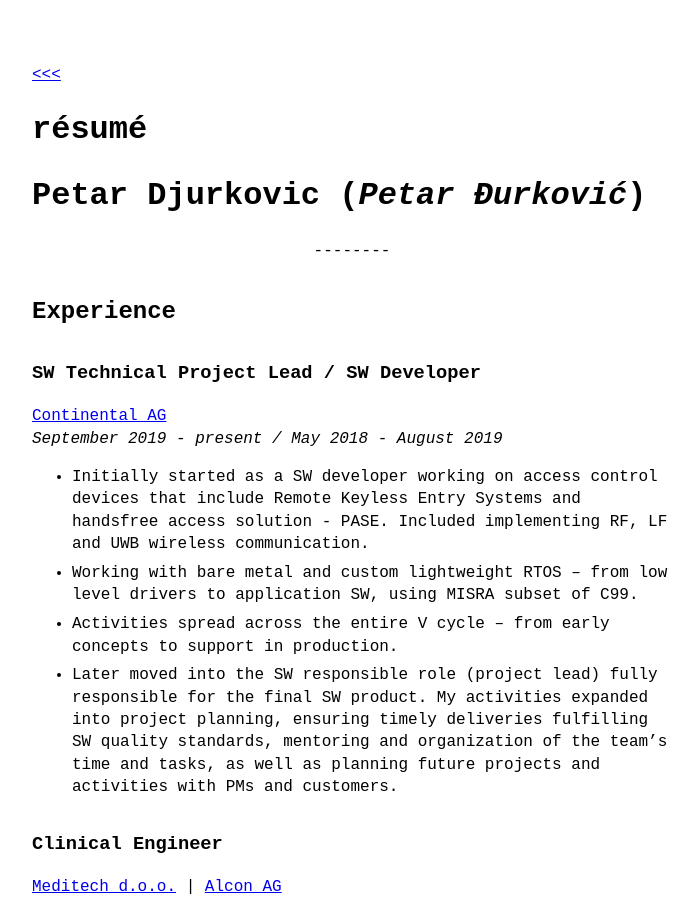
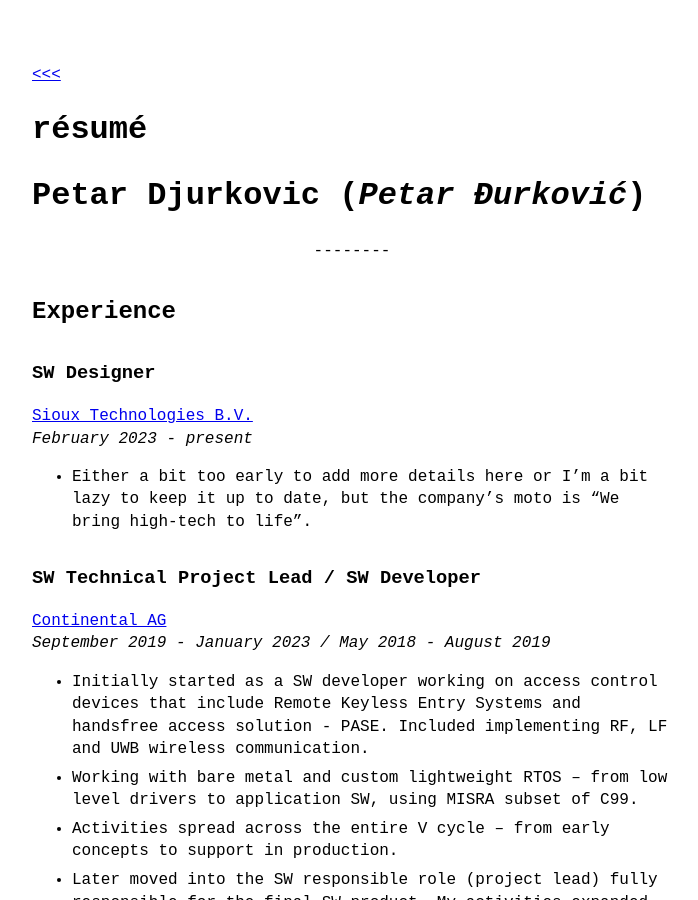
Before and after one commit to pdjurkovic/pdjurkovic.github.io, a Jekyll site: the page built from about.md, in a window 1280 px wide and 900 px high. Shown: the whole window, without its empty margins (288-986 px from the left). Built offline with Jekyll 4.4.1, drawn with Linux system fonts in a browser that asks for light colours.

Commit message:
Sioux added

```diff
--- a/about.md
+++ b/about.md
@@ -7,9 +7,15 @@ title: résumé
 
 ***
 ## Experience
+### SW Designer
+[Sioux Technologies B.V.](https://www.sioux.eu/)
+_February 2023 - present_
+- Either a bit too early to add more details here or I'm a bit lazy to keep it up to date, but the company's moto is "We bring high-tech to life".
+
+
 ### SW Technical Project Lead / SW Developer
 [Continental AG](https://continental-automotive.com/)
-_September 2019 - present / May 2018 - August 2019_
+_September 2019 - January 2023 / May 2018 - August 2019_
 - Initially started as a SW developer working on access control devices that include Remote Keyless Entry Systems and handsfree access solution - PASE. Included implementing RF, LF and UWB wireless communication.
 - Working with bare metal and custom lightweight RTOS – from low level drivers to application SW, using MISRA subset of C99.
 - Activities spread across the entire V cycle – from early concepts to support in production.
```
